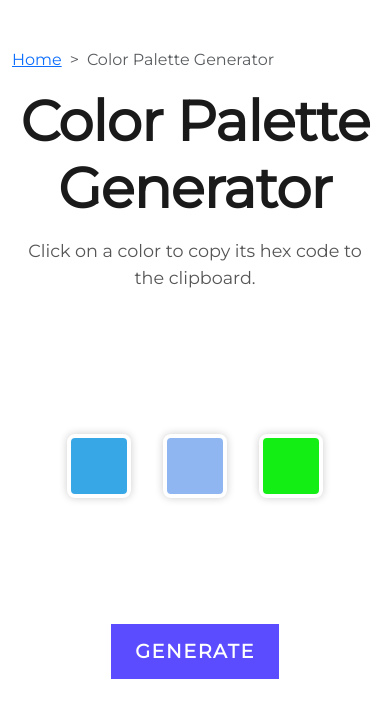
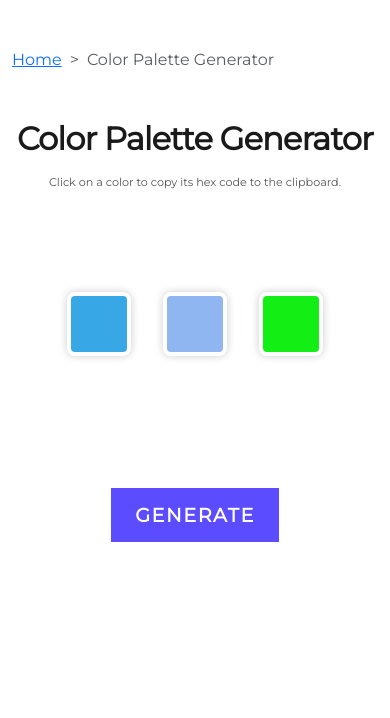
Before and after one commit to krutikkkkkkkkk/design.infinitylinkage.com, a website: page color-palette-generator/index.html in a window 390 px wide. Drawn offline with nearby package versions, Linux system fonts and the light colour scheme.

Commit message:
updated css

```diff
--- a/color-palette-generator/style.scss
+++ b/color-palette-generator/style.scss
@@ -13,7 +13,7 @@ body {
   h2 {
     text-align: center;
     font-size: 3.5rem;
-    margin-top: 1rem;
+    margin-top: 3rem;
     margin-bottom: 1rem;
     color: #1a1a1a;
     font-weight: 700;
@@ -33,7 +33,7 @@ body {
     justify-content: center;
     align-items: center;
     flex-wrap: wrap;
-    height: 30vh;
+    height: 20vh;
     padding: 2rem;
     box-sizing: border-box;
   }
@@ -105,17 +105,14 @@ body {
     background-color: #5B4DFF;
     border-radius: 0;
     text-transform: uppercase;
-    font-weight: 600;
-
     display: block;
-    margin: 2rem auto;
+    margin: 5rem auto;
     padding: 1rem 2rem;
     color: #fff;
     border: none;
     font-size: 1.5rem;
     cursor: pointer;
     transition: background-color 0.3s ease-in-out;
-    text-transform: uppercase;
     font-weight: 700;
     letter-spacing: 0.1rem;
   }
@@ -128,6 +125,12 @@ body {
 
 
   @media only screen and (max-width: 768px) {
+    h2{
+      font-size: 2rem;
+    }
+    p{
+      font-size: .7rem;
+    }
     .color {
       width: 4rem;
       height: 4rem;
```
Also changed, not shown: color-palette-generator/style.css, 1 other file.
